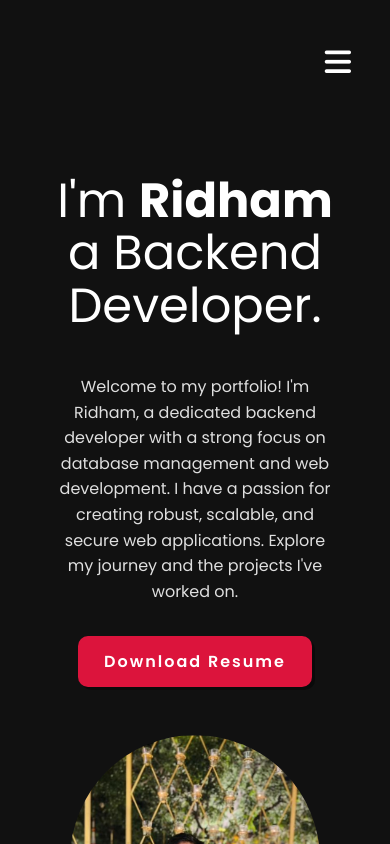
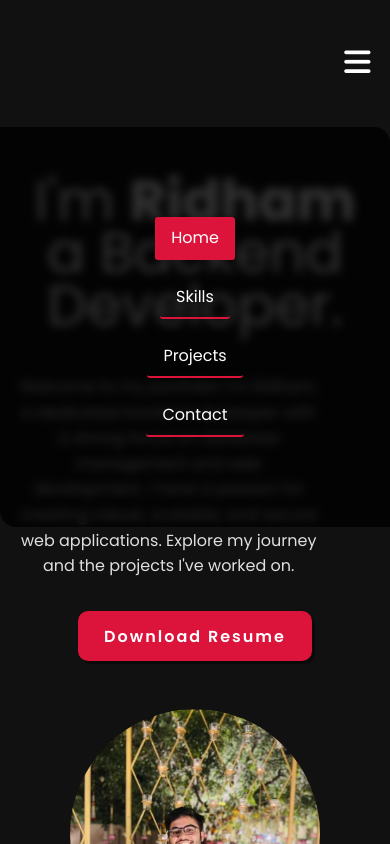
Before and after one commit to RIDHAMKALRA01/Portfolio, a plain HTML site: page index.html in a window 390 px wide. Both pictures are taken after a click on the button 337 px from the left and 63 px from the top of the page. Shown: the top 844 px of the page. Drawn offline with Linux system fonts and the light colour scheme.

Commit message:
Update index.html

```diff
--- a/index.html
+++ b/index.html
@@ -271,72 +271,74 @@
 
       /* Mobile View */
       @media only screen and (max-width: 768px) {
-        .s-container,
-        header nav {
-          width: 80%;
+        .s-container {
+          width: 90%;
+          flex-direction: column; /* Stack content vertically */
+          text-align: center; /* Center-align text */
         }
 
-        .content {
-          width: 90%;
-          text-align: center;
-        }
-
-        .title {
-          font-size: 3rem;
-        }
-
-        .description {
-          width: 100%;
+        header nav {
+          width: 90%; /* Increase width to fit the screen better on mobile */
         }
 
         .image {
           width: 250px;
           height: 250px;
+          margin: auto; /* Center image */
         }
 
-        .image img {
-          height: 250px;
+        .content {
+          width: 100%; /* Ensure full width for the content */
+          text-align: center;
+        }
+
+        header ul {
+          flex-direction: column; /* Stack navigation items vertically */
+          gap: 1rem; /* Reduce gap between navigation items */
         }
 
         .skills .wrapper div {
-          width: calc(50% - 20px);
+          width: calc(50% - 20px); /* Adjust skill icons to fit 2 per row */
         }
 
         .projects-section .wrapper {
-          grid-template-columns: 1fr;
+          grid-template-columns: 1fr; /* Make projects display in one column */
+        }
+
+        .buttons {
+          justify-content: center; /* Center the buttons */
         }
       }
 
       @media only screen and (max-width: 550px) {
         header ul {
+          display: none;
           position: absolute;
-          right: 5vh;
+          right: 0;
           top: 15vh;
-          width: 300px;
-          display: none;
+          width: 100%;
+          background-color: rgba(0, 0, 0, 0.8); /* Add background color for better visibility */
+          flex-direction: column;
+          align-items: center;
+        }
+
+        #btn {
+          display: block;
         }
 
         header #btn {
-          display: block;
           font-size: 30px;
+          color: white;
         }
 
-        .s-container {
-          flex-direction: column;
-        }
-
-        .skills .wrapper div {
-          width: 100%;
-        }
-
-        .contact .wrapper .grp {
-          font-size: 25px;
+        header ul.show {
+          display: flex; /* Show the menu when toggled */
         }
       }
     </style>
   </head>
   <body>
-<header>
+    <header>
       <nav>
         <h1></h1>
         <ul>
@@ -454,14 +456,10 @@
       </div>
     </div>
 
-
-
     <!-- back top button  -->
     <a href="#" class="back-top">
       <i class="fa-solid fa-arrow-up"></i>
     </a>
-
-    <script src="script.js"></script>
 
     <script>
       function downloadResume() {
@@ -475,5 +473,14 @@
       }
     </script>
 
+    <script>
+      const menuButton = document.getElementById('btn');
+      const menu = document.querySelector('header ul');
+
+      menuButton.addEventListener('click', () => {
+        menu.classList.toggle('show');
+      });
+    </script>
+
   </body>
 </html>
```
